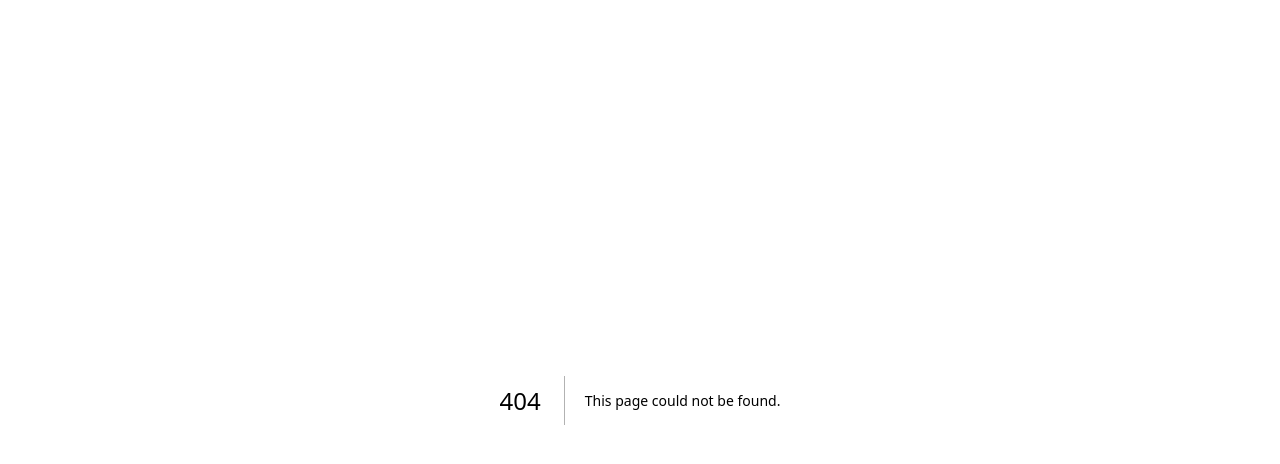
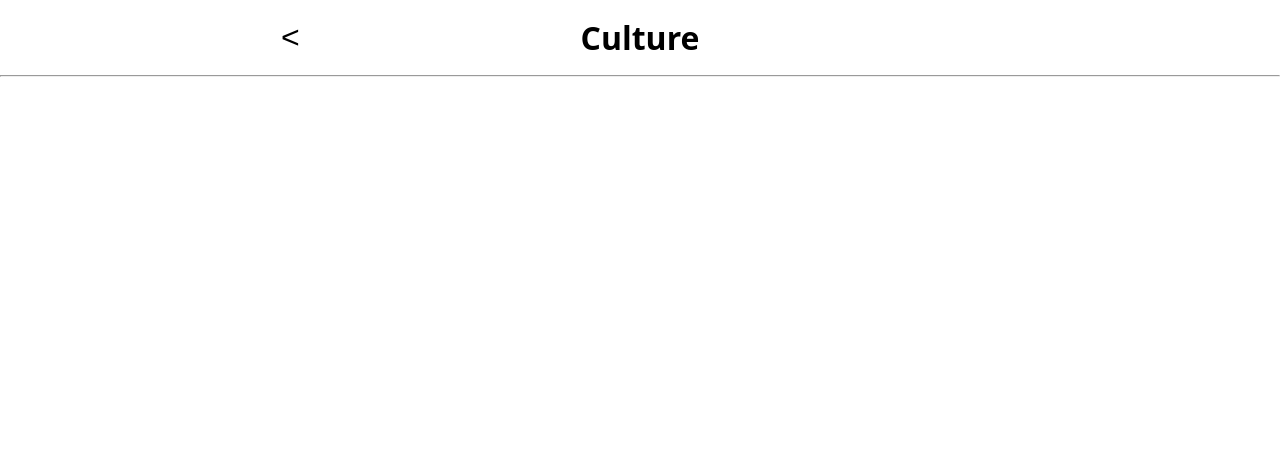
Before and after one commit to ThysBat/worldbuilding-tool, a Next.js app: page /project/aventurien/category/culture in a window 1280 px wide. Before the commit this address had no page. Shown: the top 464 px of the page. Built offline with nearby package versions, Linux system fonts and the light colour scheme.

Commit message:
add dynamic category page

```diff
--- a/components/CategoriesList/index.js
+++ b/components/CategoriesList/index.js
@@ -19,7 +19,7 @@ export default function CategoriesList() {
     getCategoriesByProjectId,
   } = categoryStore;
   const { projects } = projectStore;
-  const { slug } = router.query;
+  const { projectSlug: slug } = router.query;
 
   const project = projects.find((project) => project.slug === slug);
   const filteredCategories = getCategoriesByProjectId(project.id);
--- /dev/null
+++ b/pages/project/[projectSlug]/category/[categorySlug].js
@@ -0,0 +1,54 @@
+import { useRouter } from "next/router";
+import useStore from "../../../../hook/useStore";
+import { useCategoryStore } from "../../../../stores/useCategoryStore";
+
+import styled from "styled-components";
+import Heading from "../../../../components/Heading";
+import StyledButton from "../../../../components/Button";
+
+export default function CategoryPage() {
+  const router = useRouter();
+  const { categorySlug: slug } = router.query;
+
+  const categories = useStore(useCategoryStore, (state) => state.categories);
+
+  if (!categories) return <div>Loading categories...</div>;
+  if (!slug) return <p>Loading slug...</p>;
+
+  const category = categories.find((category) => category.slug === slug);
+
+  if (!category) return <div>No Data Found</div>;
+
+  return (
+    <>
+      <Header>
+        <ButtonContainer>
+          {/* use a svg for the back button when it comes to styling */}
+          <Button onClick={() => router.back()}>{"<"}</Button>
+        </ButtonContainer>
+        <Heading>{category.name}</Heading>
+        <Placeholder></Placeholder>
+      </Header>
+      <hr />
+    </>
+  );
+}
+
+const Header = styled.header`
+  display: flex;
+`;
+
+const ButtonContainer = styled.div`
+  flex: 1;
+  display: flex;
+  align-items: center;
+  justify-content: center;
+`;
+
+const Button = styled(StyledButton)`
+  font-size: 2rem;
+`;
+
+const Placeholder = styled.div`
+  flex: 1;
+`;
```
Also changed, not shown: pages/project/[projectSlug]/index.js (renamed from pages/project/[slug].js, +8 -8 lines).
